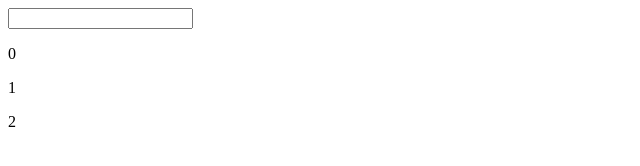
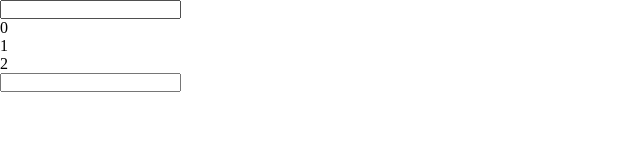
Before and after one commit to masterlee5050/Calculator, a plain HTML site: page index.html in a window 1280 px wide. Shown: the whole page, without its empty margins (0-640 px from the left). Drawn offline with Linux system fonts and the light colour scheme.

Commit message:
added formed

```diff
--- a/index.html
+++ b/index.html
@@ -4,7 +4,7 @@
     <meta charset="UTF-8">
     <meta name="viewport" content="width=device-width, initial-scale=1.0">
     <title>Document</title>
-    <style></style>
+ <link rel="stylesheet" href="./index.css">
 </head>
 <body>
     <div>
@@ -12,6 +12,9 @@
         <p>0</p>
         <p>1</p>
         <p>2</p>
+        <form action="">
+            <input type="text" name="" id="">
+        </form>
     </div>
 </body>
 </html>
```
